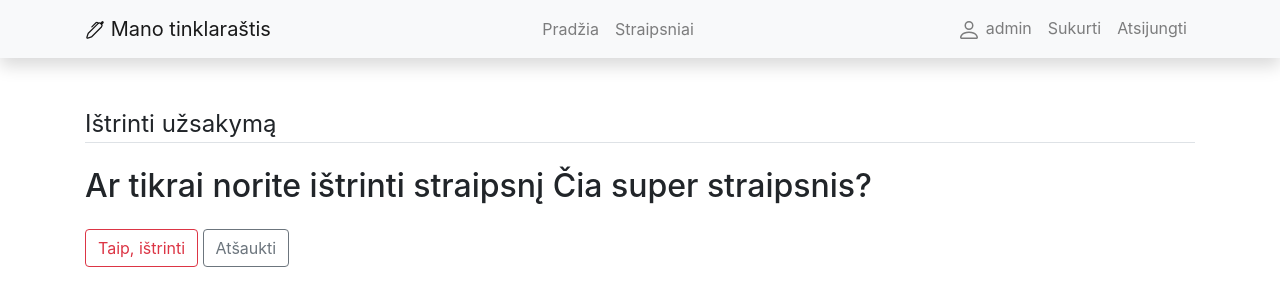
After one commit to DonatasNoreika/django_tinklarastis, a Django app: page /myblog/straipsniai/1/istrinti in a window 1280 px wide. The commit adds this page. Shown: the top 306 px of the page. Run offline with Django 3.2, Linux system fonts and the light colour scheme; a user stored in the database is signed in; data comes from the database, SQL or seed files in the repository; both versions use the stored data as it was after the commit; some libraries are stand-ins or nearby versions.

Commit message:
Pridėtas straipsnio ištrynimas

```diff
--- a/mysite/myblog/templates/straipsnis.html
+++ b/mysite/myblog/templates/straipsnis.html
@@ -7,9 +7,12 @@
           <a class="mr-2">{{ straipsnis.autorius }}</a>
           <small class="text-muted">{{ straipsnis.laikas|date:"Y-m-d, f" }}</small>
         </div>
+       {% if object.autorius == user %}
         <div>
             <a class="btn btn-secondary btn-sm mt-1 mb-1" href="{% url 'straipsnis-redaguoti' object.id %}">Redaguoti</a>
+            <a class="btn btn-danger btn-sm mt-1 mb-1" href="{% url 'straipsnis-istrinti' object.id %}">Ištrinti</a>
         </div>
+          {% endif %}
         <h2><a class="article-title">{{ straipsnis.pavadinimas }}</a></h2>
         <p class="article-content">{{ straipsnis.tekstas | safe }}</p>
           <a>Komentarų: {{ straipsnis.komentaru_skaicius }}:</a>
--- /dev/null
+++ b/mysite/myblog/templates/straipsnis_delete.html
@@ -0,0 +1,17 @@
+{% extends "base.html" %}
+{% load crispy_forms_tags %}
+{% block content %}
+    <div class="content-section">
+    <form method="POST">
+        {% csrf_token %}
+        <fieldset class="form-group">
+            <legend class="border-bottom mb-4">Ištrinti užsakymą</legend>
+            <h2>Ar tikrai norite ištrinti straipsnį {{ object.pavadinimas }}?</h2>
+        </fieldset>
+        <div class="form-group">
+            <button class="btn btn-outline-danger" type="submit">Taip, ištrinti</button>
+            <a class="btn btn-outline-secondary" href="{% url 'straipsniai' %}">Atšaukti</a>
+        </div>
+    </form>
+    </div>
+{% endblock content %}
--- a/mysite/myblog/urls.py
+++ b/mysite/myblog/urls.py
@@ -8,4 +8,5 @@ urlpatterns = [
     path('straipsniai/<int:pk>', views.StraipsnisDetailView.as_view(), name='straipsnis'),
     path('straipsniai/sukurti', views.StraipsnisCreateView.as_view(), name='straipsnis-sukurti'),
     path('straipsniai/<int:pk>/redaguoti', views.StraipsnisUpdateView.as_view(), name='straipsnis-redaguoti'),
+    path('straipsniai/<int:pk>/istrinti', views.StraipsnisDeleteView.as_view(), name='straipsnis-istrinti'),
 ]
--- a/mysite/myblog/views.py
+++ b/mysite/myblog/views.py
@@ -48,3 +48,16 @@ class StraipsnisUpdateView(LoginRequiredMixin, UserPassesTestMixin, generic.Upda
     def test_func(self):
         straipnis = self.get_object()
         return self.request.user == straipnis.autorius
+
+class StraipsnisDeleteView(LoginRequiredMixin, UserPassesTestMixin, generic.DeleteView):
+    model = Straipsnis
+    success_url = "/myblog/straipsniai/"
+    template_name = 'straipsnis_delete.html'
+
+    def form_valid(self, form):
+        form.instance.reader = self.request.user
+        return super().form_valid(form)
+
+    def test_func(self):
+        straipnis = self.get_object()
+        return self.request.user == straipnis.autorius
```
Also changed, not shown: mysite/db.sqlite3.
